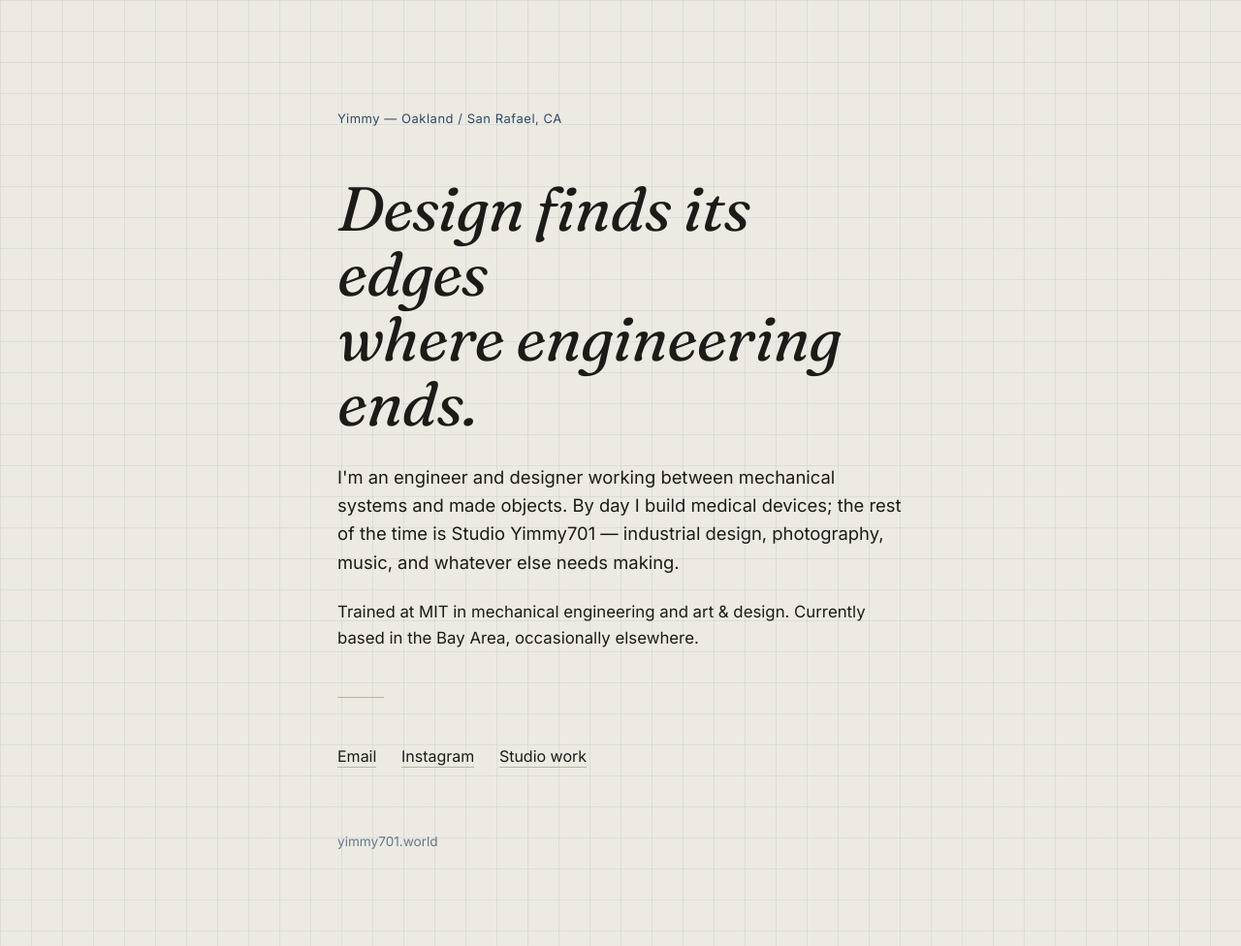
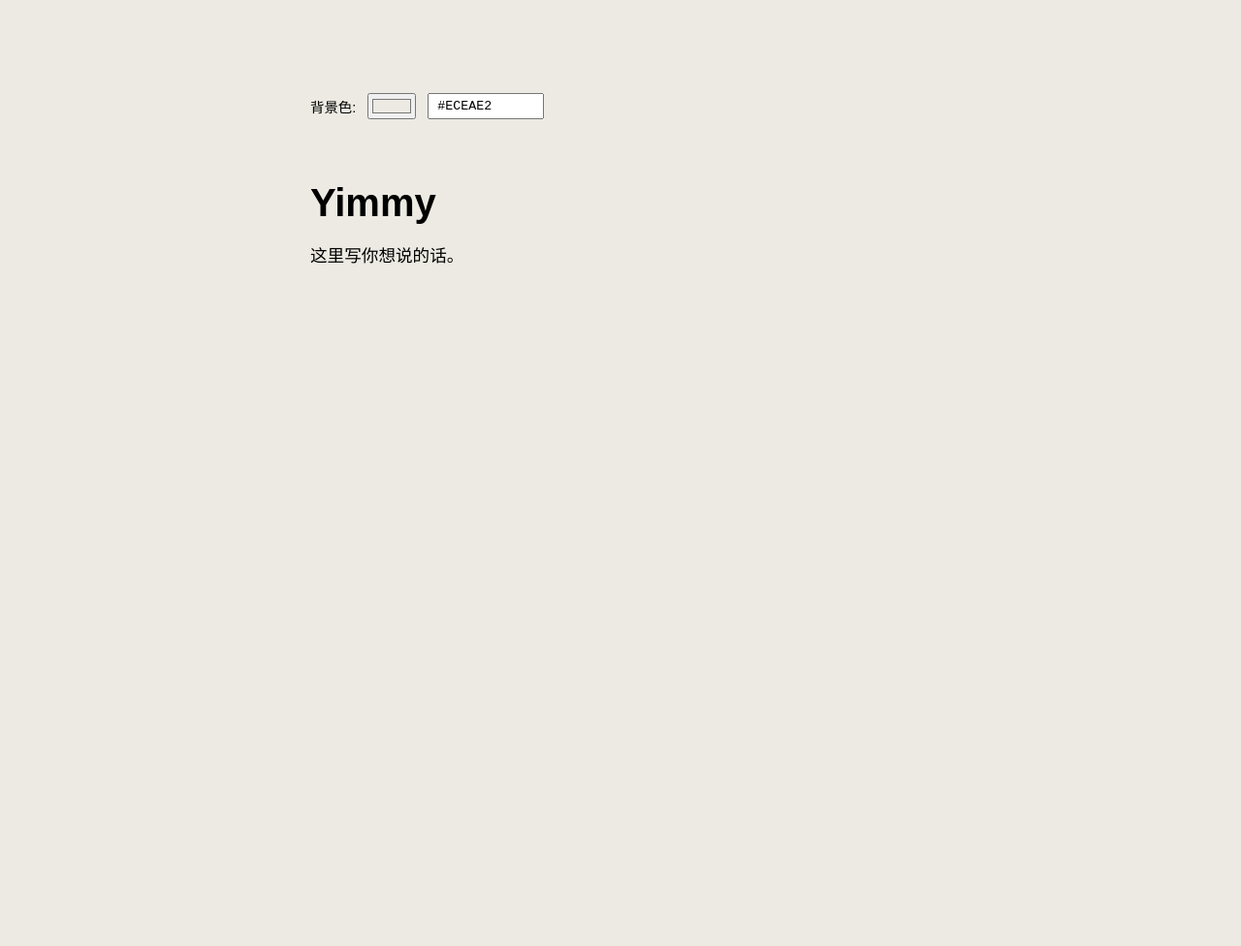
Before and after one commit to yimmy701/yimmy701.world, a plain HTML site: page index.html in a window 1280 px wide. Shown: the whole page at 97% size. After the commit the page ends 800 px from the top, so only its background shows below. Drawn offline with Linux system fonts and the light colour scheme.

Commit message:
Update index.html
从0做起

```diff
--- a/index.html
+++ b/index.html
@@ -4,152 +4,88 @@
 <meta charset="UTF-8">
 <meta name="viewport" content="width=device-width, initial-scale=1">
 <title>Yimmy</title>
-<link rel="preconnect" href="https://fonts.googleapis.com">
-<link rel="preconnect" href="https://fonts.gstatic.com" crossorigin>
-<link href="https://fonts.googleapis.com/css2?family=Fraunces:ital,opsz,wght@0,9..144,400;0,9..144,500;1,9..144,400&family=Inter:wght@400;500&display=swap" rel="stylesheet">
 <style>
-  :root{
-    --paper: #ECEAE2;
-    --ink: #1C1B19;
-    --blueprint: #2D4A6B;
-    --rule: #B9B4A5;
-    --rule-faint: rgba(45,74,107,0.08);
+  /* 这里是CSS，负责"长什么样"。HTML负责"有什么内容"，CSS负责"样子"。 */
+
+  body {
+    margin: 0;
+    min-height: 100vh;
+    font-family: sans-serif;
+    background-color: #ECEAE2; /* 默认背景色，之后会被取色器实时改掉 */
+    transition: background-color 0.2s ease; /* 换颜色的时候有个平滑过渡，不是硬切 */
   }
 
-  *{ box-sizing: border-box; }
-
-  html{ scroll-padding-top: env(safe-area-inset-top, 0px); }
-
-  body{
-    margin: 0;
-    background:
-      linear-gradient(var(--rule-faint) 1px, transparent 1px) 0 0/100% 32px,
-      linear-gradient(90deg, var(--rule-faint) 1px, transparent 1px) 0 0/32px 100%,
-      var(--paper);
-    color: var(--ink);
-    font-family: 'Inter', system-ui, sans-serif;
-    font-weight: 400;
-    line-height: 1.6;
-    min-height: 100vh;
-    padding-top: env(safe-area-inset-top, 0px);
-    padding-bottom: env(safe-area-inset-bottom, 0px);
+  main {
+    max-width: 640px;
+    margin: 0 auto;
+    padding: 12vh 28px;
   }
 
-  main{
-    max-width: 640px;
-    margin: 0 auto;
-    padding: 14vh 28px 12vh;
+  h1 {
+    font-size: 2.5rem;
+    margin-bottom: 1rem;
   }
 
-  .mark{
-    font-family: 'Inter', sans-serif;
-    font-size: 13px;
-    letter-spacing: 0.04em;
-    color: var(--blueprint);
-    margin: 0 0 3rem;
+  p {
+    font-size: 1.1rem;
+    line-height: 1.6;
   }
 
-  h1{
-    font-family: 'Fraunces', serif;
-    font-weight: 500;
-    font-style: italic;
-    font-size: clamp(2.6rem, 7vw, 4rem);
-    line-height: 1.05;
-    letter-spacing: -0.01em;
-    margin: 0 0 1.75rem;
-    color: var(--ink);
+  /* 取色器那个小工具条的样式 */
+  .color-tools {
+    display: flex;
+    align-items: center;
+    gap: 12px;
+    margin-bottom: 4rem;
+    font-size: 0.9rem;
   }
 
-  p{
-    font-size: 1.05rem;
-    max-width: 34em;
-    margin: 0 0 1.4rem;
-    color: var(--ink);
-  }
-
-  .lede{
-    font-size: 1.15rem;
-    color: var(--ink);
-  }
-
-  hr{
-    border: none;
-    border-top: 1px solid var(--rule);
-    margin: 3rem 0;
-    width: 48px;
-  }
-
-  .links{
-    display: flex;
-    flex-wrap: wrap;
-    gap: 0.4rem 1.6rem;
-    padding: 0;
-    margin: 0;
-    list-style: none;
-  }
-
-  .links a{
-    color: var(--ink);
-    text-decoration: none;
-    border-bottom: 1px solid var(--rule);
-    padding-bottom: 1px;
-    transition: border-color 0.15s ease, color 0.15s ease;
-  }
-
-  .links a:hover,
-  .links a:focus-visible{
-    color: var(--blueprint);
-    border-color: var(--blueprint);
-  }
-
-  a:focus-visible, button:focus-visible{
-    outline: 2px solid var(--blueprint);
-    outline-offset: 3px;
-  }
-
-  footer{
-    margin-top: 4rem;
-    font-size: 0.85rem;
-    color: var(--blueprint);
-    opacity: 0.7;
-  }
-
-  @media (prefers-reduced-motion: reduce){
-    .links a{ transition: none; }
-  }
-
-  @media (max-width: 480px){
-    main{ padding: 10vh 20px 8vh; }
+  #hexInput {
+    width: 100px;
+    padding: 4px 8px;
+    font-family: monospace;
   }
 </style>
 </head>
 <body>
 <main>
-  <p class="mark">Yimmy &mdash; Oakland / San Rafael, CA</p>
 
-  <h1>Design finds its edges<br>where engineering ends.</h1>
+  <!-- 这一小块是取色工具，跟你网站正文内容无关，纯粹是个小工具 -->
+  <div class="color-tools">
+    <label for="colorPicker">背景色:</label>
+    <input type="color" id="colorPicker" value="#ECEAE2">
+    <input type="text" id="hexInput" value="#ECEAE2">
+  </div>
 
-  <p class="lede">
-    I'm an engineer and designer working between mechanical systems and
-    made objects. By day I build medical devices; the rest of the time
-    is Studio Yimmy701 &mdash; industrial design, photography, music, and
-    whatever else needs making.
+  <!-- 下面这两块才是你真正的网站内容，自己改这里的文字就行 -->
+  <h1>Yimmy</h1>
+  <p>
+    这里写你想说的话。
   </p>
 
-  <p>
-    Trained at MIT in mechanical engineering and art &amp; design.
-    Currently based in the Bay Area, occasionally elsewhere.
-  </p>
+</main>
 
-  <hr>
+<script>
+  // 这段JS负责让取色器和背景色联动起来
 
-  <ul class="links">
-    <li><a href="mailto:hello@yimmy701.world">Email</a></li>
-    <li><a href="#">Instagram</a></li>
-    <li><a href="#">Studio work</a></li>
-  </ul>
+  const colorPicker = document.getElementById('colorPicker');
+  const hexInput = document.getElementById('hexInput');
 
-  <footer>yimmy701.world</footer>
-</main>
+  // 当取色器的颜色改变时：更新背景 + 同步更新hex输入框里的文字
+  colorPicker.addEventListener('input', function () {
+    document.body.style.backgroundColor = colorPicker.value;
+    hexInput.value = colorPicker.value;
+  });
+
+  // 当用户直接在hex输入框打字时：如果格式对，更新背景 + 同步取色器
+  hexInput.addEventListener('input', function () {
+    const value = hexInput.value;
+    const isValidHex = /^#[0-9A-Fa-f]{6}$/.test(value);
+    if (isValidHex) {
+      document.body.style.backgroundColor = value;
+      colorPicker.value = value;
+    }
+  });
+</script>
 </body>
 </html>
```
